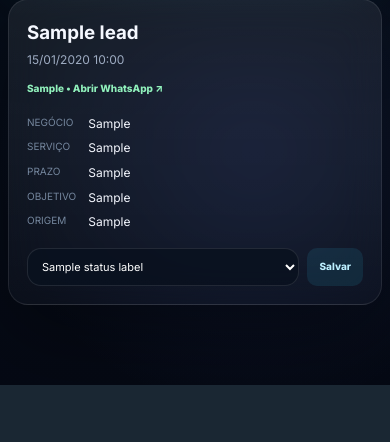
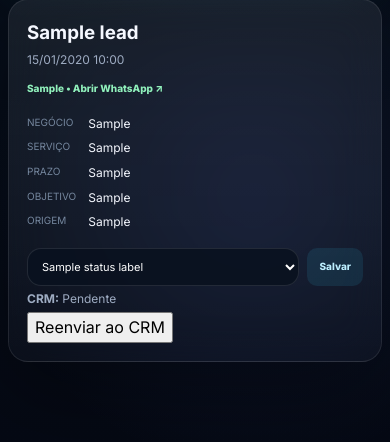
Before and after one commit to Gerrard013/gtech-ultra-final, a Flask app: template templates/admin.html in a window 390 px wide. Shown: the part 887-1329 px from the top of the page. Before the commit the page ends 1272 px from the top, so only its background shows below. Run offline with Flask 3, Linux system fonts and the light colour scheme; tables that the repository leaves empty hold one stand-in row (values such as "Sample post"); the template is opened without the code that fills it: values that come from a table or form of the project are taken from there, most other values are stand-ins (such as "Sample title", 1, 10 or a date in 2020).

Commit message:
feat(admin-ui): CRM sync status and authorized one-click retry in desktop/mobile lead views

```diff
--- a/templates/admin.html
+++ b/templates/admin.html
@@ -51,7 +51,7 @@
       <table>
         <thead>
           <tr>
-            <th>Lead</th><th>Contato</th><th>Negócio</th><th>Serviço</th><th>Prazo</th><th>Objetivo</th><th>Origem</th><th>Status</th>
+            <th>Lead</th><th>Contato</th><th>Negócio</th><th>Serviço</th><th>Prazo</th><th>Objetivo</th><th>Origem</th><th>Status</th><th>CRM G Tech</th>
           </tr>
         </thead>
         <tbody>
@@ -72,9 +72,20 @@
                 <button type="submit">Salvar</button>
               </form>
             </td>
+            <td>
+              {% set delivery = deliveries.get(lead.id) %}
+              {% if delivery and delivery.status == 'delivered' %}<strong>Enviado ✓</strong>
+              {% else %}
+                <span>Não sincronizado</span>
+                <form method="post" action="{{ url_for('retry_lead_crm', lead_id=lead.id) }}">
+                  <input type="hidden" name="admin_csrf" value="{{ admin_csrf }}">
+                  <button type="submit">Reenviar ao CRM</button>
+                </form>
+              {% endif %}
+            </td>
           </tr>
           {% else %}
-          <tr><td colspan="8">Nenhum lead encontrado.</td></tr>
+          <tr><td colspan="9">Nenhum lead encontrado.</td></tr>
           {% endfor %}
         </tbody>
       </table>
@@ -97,6 +108,14 @@
           <select name="status">{% for key, label in status_labels.items() %}<option value="{{ key }}" {% if lead.status == key %}selected{% endif %}>{{ label }}</option>{% endfor %}</select>
           <button type="submit">Salvar</button>
         </form>
+        {% set delivery = deliveries.get(lead.id) %}
+        <p><strong>CRM:</strong> {{ 'Enviado ✓' if delivery and delivery.status == 'delivered' else 'Pendente' }}</p>
+        {% if not delivery or delivery.status != 'delivered' %}
+        <form method="post" action="{{ url_for('retry_lead_crm', lead_id=lead.id) }}">
+          <input type="hidden" name="admin_csrf" value="{{ admin_csrf }}">
+          <button type="submit">Reenviar ao CRM</button>
+        </form>
+        {% endif %}
       </article>
       {% else %}<article class="admin-card glass">Nenhum lead encontrado.</article>{% endfor %}
     </section>
```
